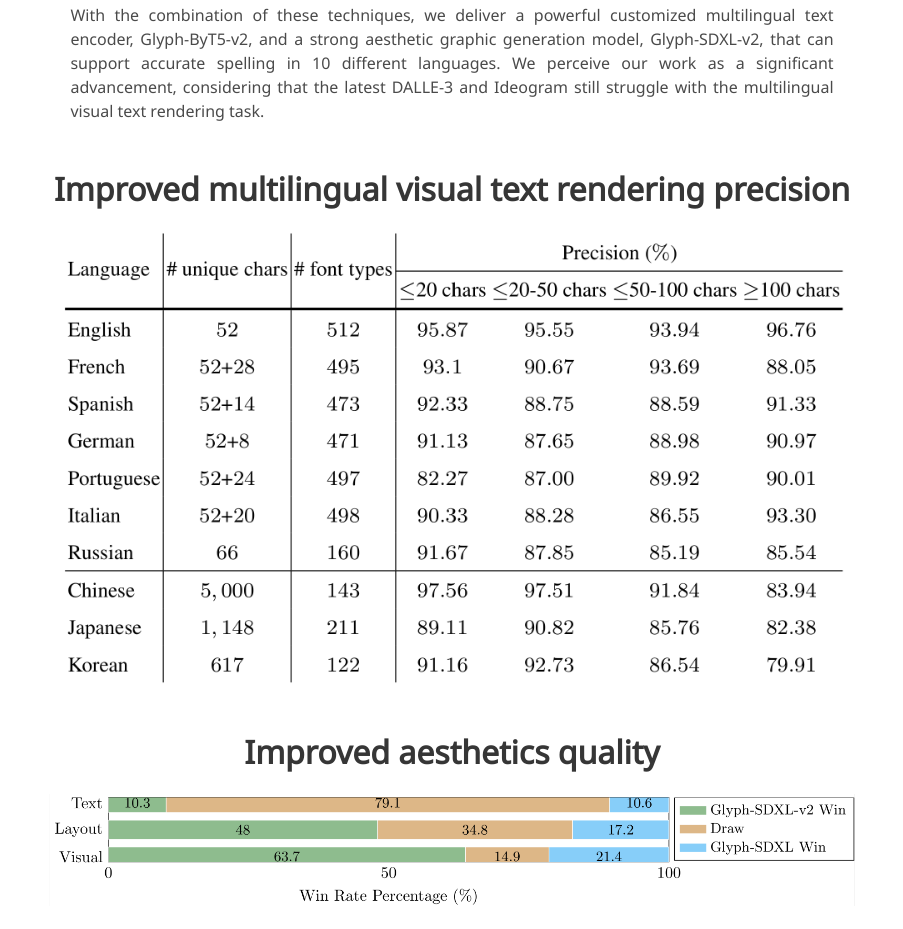
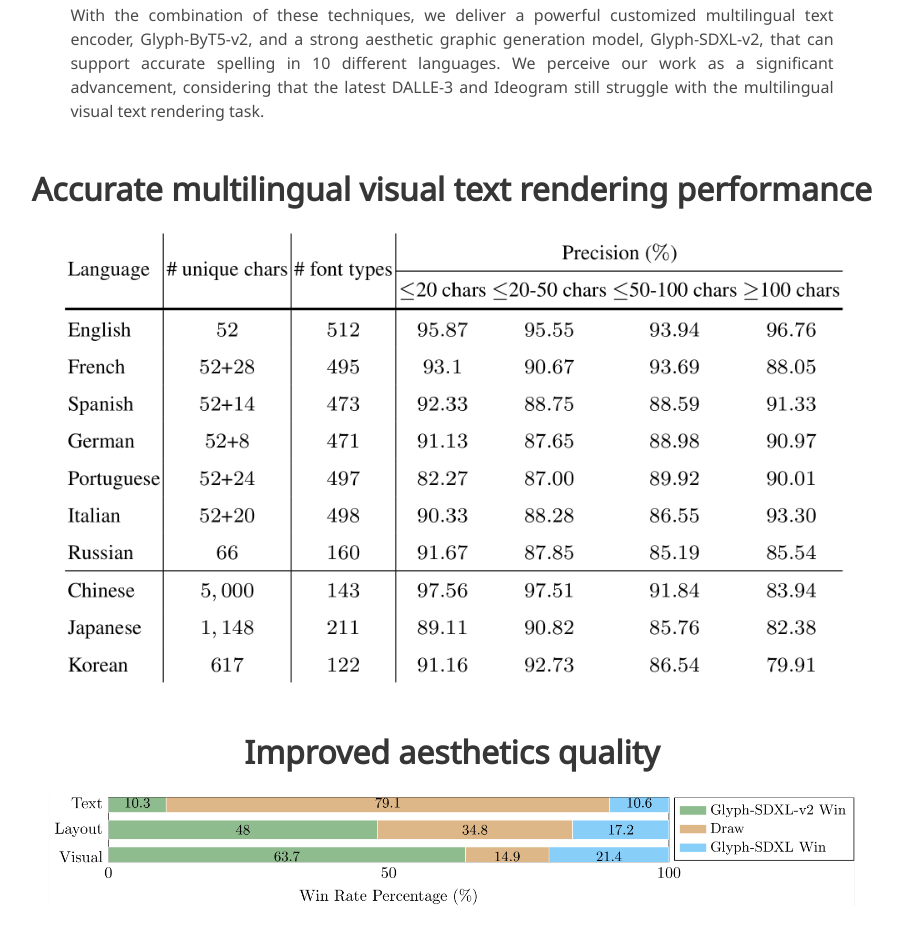
Before and after one commit to glyph-byt5-v2/glyph-byt5-v2.github.io, a plain HTML site: page index.html in a window 1280 px wide. Shown: the part 3140-4069 px from the top of the page, without its empty margins (188-1091 px from the left). Drawn offline with nearby package versions, Linux system fonts and the light colour scheme; some icons are missing; a web font is replaced by a local one.

Commit message:
fix: fix section title

```diff
--- a/index.html
+++ b/index.html
@@ -473,7 +473,7 @@
 
   <div class="columns is-centered has-text-centered">
     <div class="column is-four-fifths">
-      <h2 class="title is-3">Improved multilingual visual text rendering precision</h2>
+      <h2 class="title is-3">Accurate multilingual visual text rendering performance</h2>
       <img src="./static/assets/precision.png" alt="precision" style="width: 80%;">
       <br>
     </div>
```
